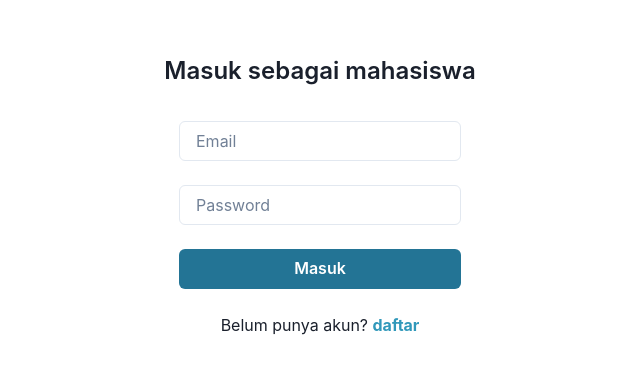
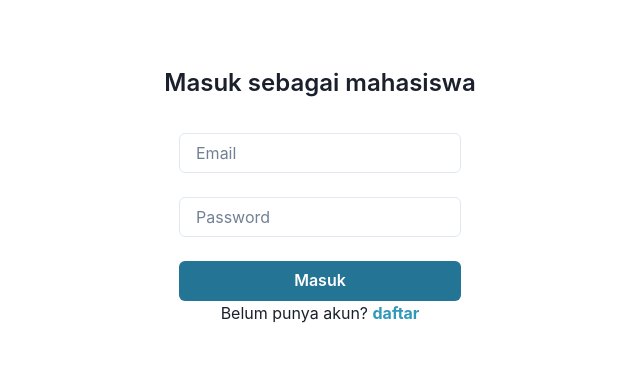
Before and after one commit to IloveNooodles/Dosen-Rank-FE, a Next.js app: page /login in a window 1280 px wide. Shown: the part 205-578 px from the top of the page, without its empty margins (320-960 px from the left). Built offline with nearby package versions, Linux system fonts and the light colour scheme; no server answers.

Commit message:
feat: integrate login with login api

```diff
--- a/components/LoginForm/index.tsx
+++ b/components/LoginForm/index.tsx
@@ -1,39 +1,56 @@
-import { Account } from "@/interfaces";
+import {Account} from "@/interfaces";
 import { VStack, Button, Text } from "@chakra-ui/react";
 import { Form, Formik } from "formik";
 import Link from "next/link";
-import MyTextInput from "../TextInput";
 import * as Yup from "yup";
+import {useRouter} from "next/router";
+import {useState} from "react";
+import axios from "axios";
+import TextInput from "../TextInput";
 
 const LoginForm: React.FC<{}> = () => {
-    const initialValues: Account = { nama: "", email: "", password: "" };
+    const router = useRouter();
+    const [errorMessage, setErrorMessage] = useState("");
+
+    const initialValues: Account = {
+        nama: "",
+        email: "",
+        password: "",
+        university: "",
+    };
+
+    const loginEndpoint = process.env.NEXT_PUBLIC_BASE_URL + "/users/login";
 
     return (
         <Formik
             initialValues={initialValues}
-            onSubmit={(values, actions) => {
-                console.log({ values, actions });
-                alert(JSON.stringify(values, null, 2));
-                actions.setSubmitting(false);
+            onSubmit={async (values) => {
+                const data = JSON.stringify({
+                    email: values.email,
+                    password: values.password,
+                });
+
+                try {
+                    const response = await axios.post(loginEndpoint, data);
+                    console.log(response)
+                    if (response.status === 201) {
+                        router.push("/")
+                    }
+                } catch (error) {
+                    if (axios.isAxiosError(error)) {
+                        setErrorMessage(error.response?.data.error);
+                    }
+                }
             }}
             validationSchema={Yup.object({
-                email: Yup.string()
-                    .max(20, "Must be 20 characters or less")
-                    .required("Required"),
-                password: Yup.string()
-                    .email("Invalid email address")
-                    .required("Required"),
+                email: Yup.string().email("Invalid email address").required("Required"),
+                password: Yup.string().required("Required"),
             })}
         >
             <Form>
                 <VStack px={12} spacing={6}>
-                    <MyTextInput
-                        id="email"
-                        name="email"
-                        type="text"
-                        placeholder="Email"
-                    />
-                    <MyTextInput
+                    <TextInput id="email" name="email" type="email" placeholder="Email" />
+                    <TextInput
                         id="password"
                         name="password"
                         type="password"
@@ -42,6 +59,13 @@ const LoginForm: React.FC<{}> = () => {
                     <Button type="submit" colorScheme="biru" w="full">
                         Masuk
                     </Button>
+                </VStack>
+                {errorMessage ? (
+                    <Text marginX={12} paddingTop={2} fontSize="xs">
+                        {errorMessage}
+                    </Text>
+                ) : null}
+                <VStack spacing={6}>
                     <Text>
                         Belum punya akun?{" "}
                         <Link href="/register">
```
Also changed, not shown: pages/login.tsx (line endings or trailing spaces).
